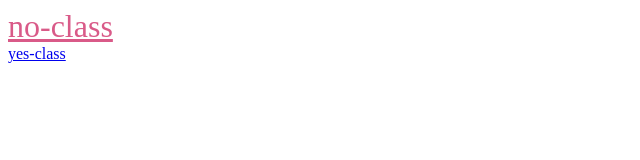
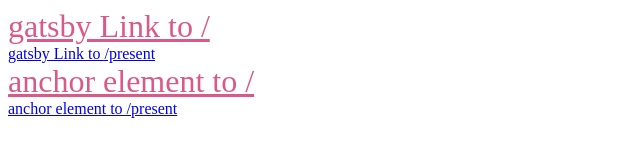
Before and after one commit to xaverfleer/minimal-gatsby-example, a Gatsby site: page / in a window 1280 px wide. Shown: the whole page, without its empty margins (0-640 px from the left). Built offline with nearby package versions, Linux system fonts and the light colour scheme; Gatsby itself is replaced by a stand-in of ours.

Commit message:
Add anchor links

```diff
--- a/src/pages/index.js
+++ b/src/pages/index.js
@@ -6,10 +6,17 @@ export default () => {
   return (
     <header>
       <Link class="present" to="/">
-        no-class
+        gatsby Link to /
       </Link>
       <br />
-      <Link to="/present">yes-class</Link>
+      <Link to="/present">gatsby Link to /present</Link>
+      <br />
+
+      <a class="present" href="/">
+        anchor element to /
+      </a>
+      <br />
+      <a href="/present">anchor element to /present</a>
     </header>
   );
 };
```
Also changed, not shown: src/pages/present.js (+9 -2 lines).
